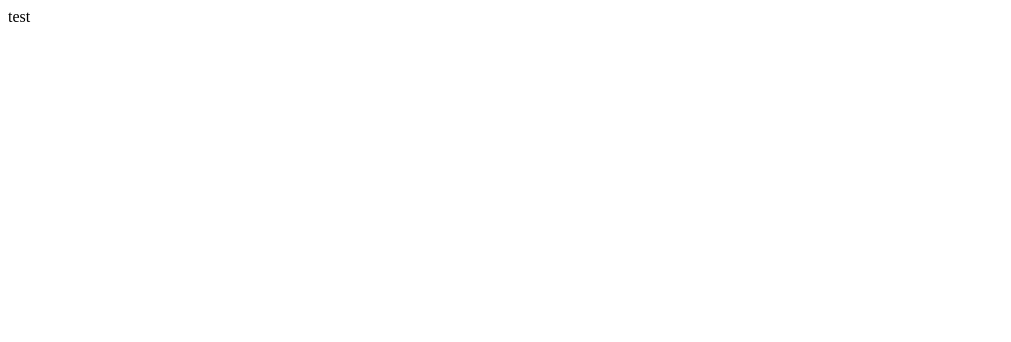
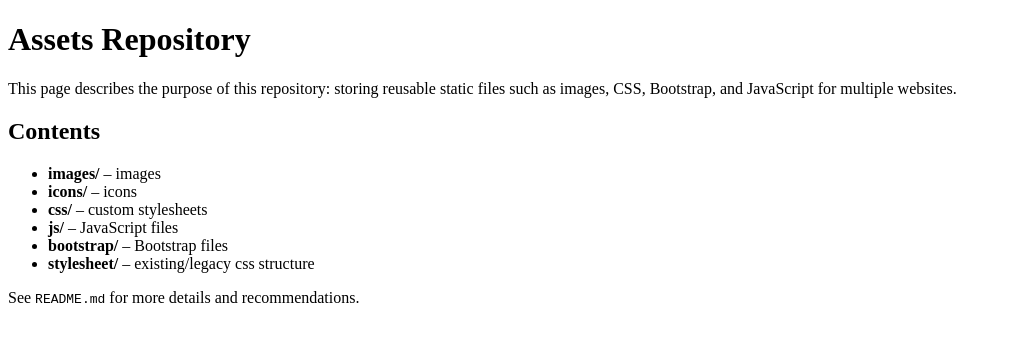
Before and after one commit to networkluki/assets, a plain HTML site: page index.html in a window 1280 px wide. Shown: the whole page, without its empty margins (0-1011 px from the left). Drawn offline with Linux system fonts and the light colour scheme.

Commit message:
Translate documentation and info page to English

```diff
--- a/index.html
+++ b/index.html
@@ -1,9 +1,28 @@
-<!DOCTYPE html>
-<html>
+<!doctype html>
+<html lang="en">
   <head>
-    <title>test</title>
+    <meta charset="UTF-8" />
+    <meta name="viewport" content="width=device-width, initial-scale=1.0" />
+    <title>Assets Repository</title>
   </head>
   <body>
-    test
+    <h1>Assets Repository</h1>
+    <p>
+      This page describes the purpose of this repository: storing reusable
+      static files such as images, CSS, Bootstrap, and JavaScript for multiple
+      websites.
+    </p>
+
+    <h2>Contents</h2>
+    <ul>
+      <li><strong>images/</strong> – images</li>
+      <li><strong>icons/</strong> – icons</li>
+      <li><strong>css/</strong> – custom stylesheets</li>
+      <li><strong>js/</strong> – JavaScript files</li>
+      <li><strong>bootstrap/</strong> – Bootstrap files</li>
+      <li><strong>stylesheet/</strong> – existing/legacy css structure</li>
+    </ul>
+
+    <p>See <code>README.md</code> for more details and recommendations.</p>
   </body>
 </html>
```
Also changed, not shown: 4 other files.
